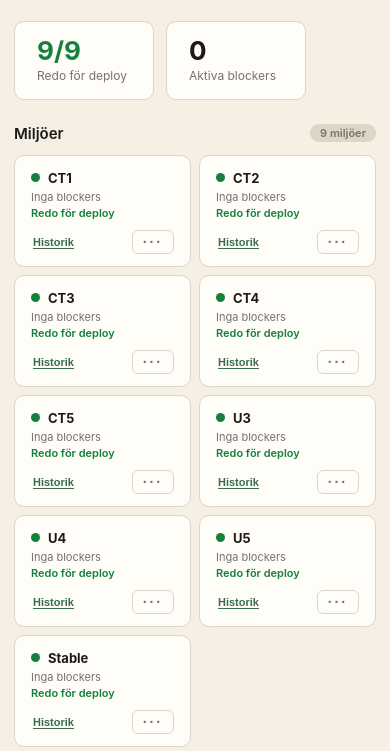
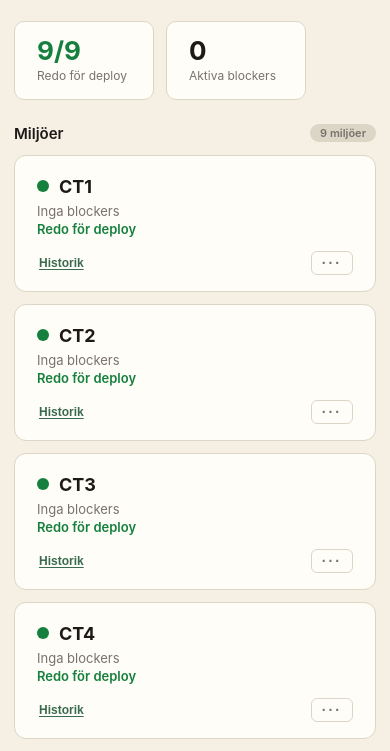
Before and after one commit to antonsoderstedt/testmiljoer-mighty-ducks, a plain HTML site: page index.html in a window 390 px wide. Shown: the part 91-842 px from the top of the page. Drawn offline with Linux system fonts and the light colour scheme; no server answers.

Commit message:
Enlarge environment cards
Co-Authored-By: Claude Opus 5.5 <noreply@anthropic.com>
Claude-Session: https://claude.ai/code/session_011EnY49gE1fSkmYLzeJ1i8J

```diff
--- a/index.html
+++ b/index.html
@@ -134,16 +134,16 @@ body {
 .env-grid { display: flex; flex-direction: column; gap: 8px; }
 .clear-grid {
   display: grid;
-  grid-template-columns: repeat(auto-fill, minmax(220px, 1fr));
-  gap: 8px;
+  grid-template-columns: repeat(auto-fill, minmax(260px, 1fr));
+  gap: 12px;
 }
 
 /* ── Cards ── */
 .clear-card {
   background: var(--surface);
   border: 1px solid var(--border);
-  border-radius: 10px;
-  padding: 14px 16px 12px;
+  border-radius: 12px;
+  padding: 20px 22px 16px;
 }
 .clear-card.block   { background: var(--red-bg);    border-color: var(--red-b); }
 .clear-card.unclear { background: var(--yellow-bg); border-color: var(--yellow-b); }
@@ -151,23 +151,23 @@ body {
 .clear-card-top {
   display: flex;
   align-items: center;
-  gap: 8px;
-  margin-bottom: 4px;
+  gap: 10px;
+  margin-bottom: 6px;
 }
 .dot {
-  width: 9px; height: 9px; border-radius: 50%; flex-shrink: 0;
+  width: 12px; height: 12px; border-radius: 50%; flex-shrink: 0;
 }
 .dot.green  { background: var(--green); }
 .dot.red    { background: var(--red); }
 .dot.yellow { background: #d97706; }
 .dot.grey   { background: #9ca3af; }
 
-.clear-name { font-size: 13px; font-weight: 700; flex: 1; }
+.clear-name { font-size: 18px; font-weight: 700; flex: 1; }
 
 .status-badge {
-  font-size: 10px;
+  font-size: 11px;
   font-weight: 600;
-  padding: 2px 8px;
+  padding: 3px 10px;
   border-radius: 20px;
   letter-spacing: .02em;
 }
@@ -175,45 +175,45 @@ body {
 .status-badge.unclear { background: var(--yellow-b); color: var(--yellow); }
 
 .card-reason {
-  font-size: 11px;
+  font-size: 13px;
   color: var(--text);
   margin: 4px 0 4px;
   word-break: break-word;
   line-height: 1.4;
 }
 .card-until {
-  font-size: 11px;
+  font-size: 12px;
   color: var(--muted);
   margin-bottom: 8px;
 }
 
-.clear-sub  { font-size: 11px; color: var(--muted); margin-top: 2px; }
-.clear-sub2 { font-size: 11px; color: var(--green); font-weight: 600; margin-top: 2px; margin-bottom: 10px; }
+.clear-sub  { font-size: 13px; color: var(--muted); margin-top: 2px; }
+.clear-sub2 { font-size: 13px; color: var(--green); font-weight: 600; margin-top: 2px; margin-bottom: 10px; }
 
 .clear-footer {
   display: flex;
   align-items: center;
   justify-content: space-between;
-  margin-top: 10px;
+  margin-top: 14px;
   gap: 6px;
 }
 
 /* ── Buttons ── */
 .btn-clear-env {
-  font-size: 11px;
+  font-size: 12px;
   font-weight: 600;
   background: var(--green-bg);
   color: var(--green);
   border: 1px solid var(--green-b);
   border-radius: 6px;
-  padding: 5px 12px;
+  padding: 6px 14px;
   cursor: pointer;
   transition: background .12s;
 }
 .btn-clear-env:hover { background: #dcfce7; }
 
 .history-link {
-  font-size: 11px;
+  font-size: 12px;
   color: var(--accent);
   font-weight: 600;
   background: none;
@@ -479,7 +479,7 @@ body {
   body { padding: 16px 14px 36px; }
   .page-header { flex-direction: column-reverse; align-items: flex-start; }
   .logo { height: 100px; }
-  .clear-grid { grid-template-columns: 1fr 1fr; }
+  .clear-grid { grid-template-columns: 1fr; }
 }
 </style>
 </head>
```
